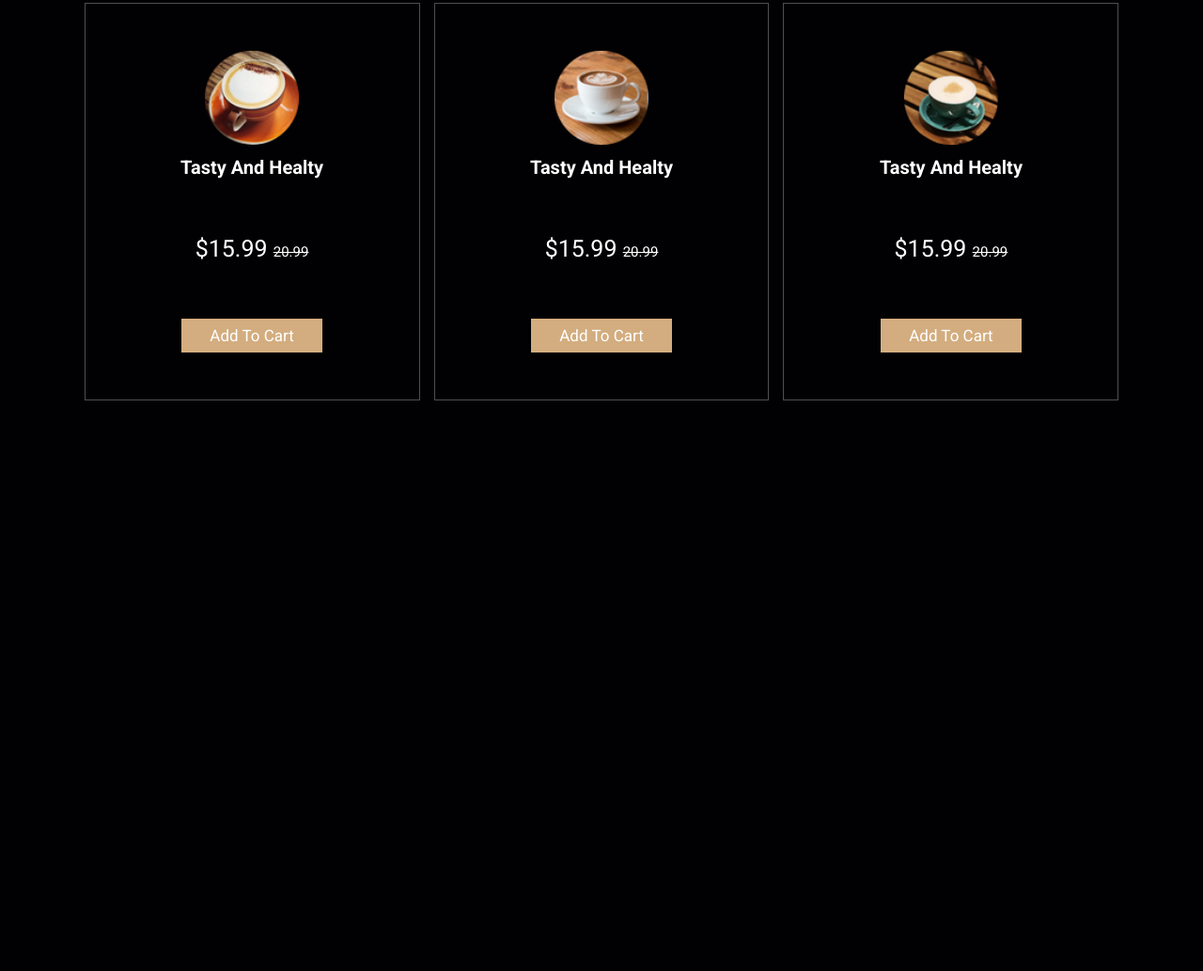
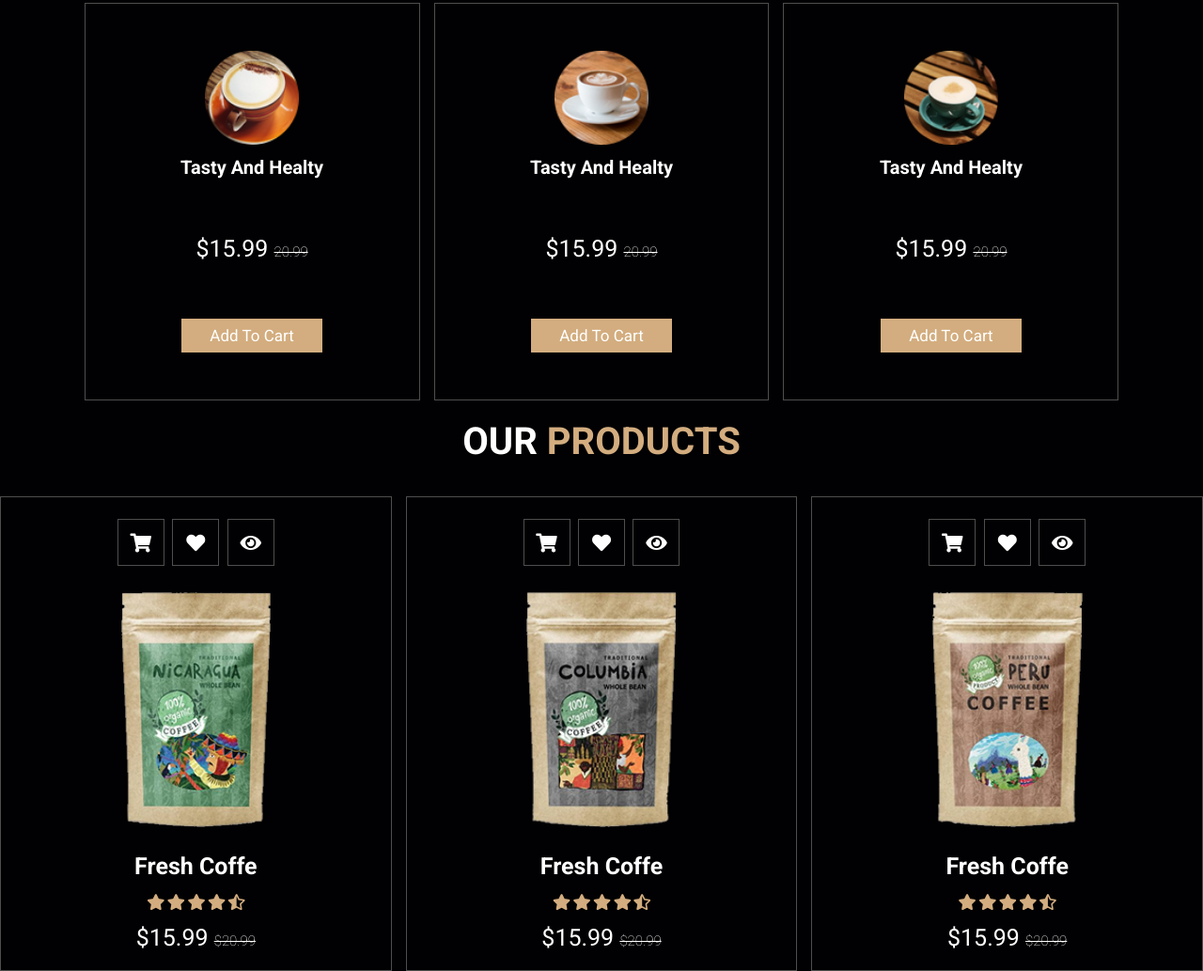
Before and after one commit to Blenybonze/coffe-shop, a plain HTML site: page index.html in a window 1280 px wide. Shown: the part 1853-2886 px from the top of the page at 94% size. Before the commit the page ends 2299 px from the top, so only its background shows below. Drawn offline with Linux system fonts and the light colour scheme.

Commit message:
Products section finalizada
Estilizada e responsiva.

```diff
--- a/css/style.css
+++ b/css/style.css
@@ -302,6 +302,7 @@ section {
 
 .menu .box-container .box .price span {
     font-size: 1.5rem;
+    font-weight: lighter;
     text-decoration: line-through;
 }
 
@@ -313,7 +314,64 @@ section {
     color: var(--black);
 }
 
+.products .box-container {
+    display: grid;
+    grid-template-columns: repeat(auto-fit, minmax(30rem, 1fr));
+    gap: 1.5rem;
+}
 
+.products .box-container .box {
+    text-align: center;
+    border: var(--border);
+    padding: 2rem;
+}
+
+.products .box-container .box .icons a {
+    height: 5rem;
+    width: 5rem;
+    line-height: 5rem;
+    font-size: 2rem;
+    border: var(--border);
+    color: #fff;
+    margin: .3rem;
+}
+
+.products .box-container .box .icons a:hover {
+    background: var(--main-color);
+}
+
+.products .box-container .box .image {
+    padding: 2.5rem 0;
+}
+
+.products .box-container .box .image img {
+    height: 25rem;
+}
+
+.products .box-container .box .content h3 {
+    color: #fff;
+    font-size: 2.5rem;
+}
+
+.products .box-container .box .content .stars {
+    padding: 1.5rem;
+}
+
+.products .box-container .box .content .stars i {
+    font-size: 1.7rem;
+    color: var(--main-color);
+}
+
+.products .box-container .box .content .price{
+    color: #fff;
+    font-size: 2.5rem;
+}
+
+.products .box-container .box .content .price span{
+    text-decoration: line-through;
+    font-weight: lighter;
+    font-size: 1.5rem;
+}
 
 
 
--- a/index.html
+++ b/index.html
@@ -169,6 +169,81 @@
     </section>
     <!--    Menu section ends  -->
 
+    <!--    Products section starts  -->
+    <sextion class="products" id="products">
+        <h1 class="heading">our <span>products</span></h1>
+
+        <div class="box-container">
+            <div class="box">
+                <div class="icons">
+                    <a href="#" class="fas fa-shopping-cart"></a>
+                    <a href="#" class="fas fa-heart"></a>
+                    <a href="#" class="fas fa-eye"></a>
+                </div>
+                <div class="image">
+                    <img src="images/product-1.png" alt="">
+                </div>
+                <div class="content">
+                    <h3>fresh coffe</h3>
+                    <div class="stars">
+                        <i class="fas fa-star"></i>
+                        <i class="fas fa-star"></i>
+                        <i class="fas fa-star"></i>
+                        <i class="fas fa-star"></i>
+                        <i class="fas fa-star-half-alt"></i>
+                    </div>
+                    <div class="price">$15.99 <span>$20.99</span></div>
+                </div>
+            </div>
+
+            <div class="box">
+                <div class="icons">
+                    <a href="#" class="fas fa-shopping-cart"></a>
+                    <a href="#" class="fas fa-heart"></a>
+                    <a href="#" class="fas fa-eye"></a>
+                </div>
+                <div class="image">
+                    <img src="images/product-2.png" alt="">
+                </div>
+                <div class="content">
+                    <h3>fresh coffe</h3>
+                    <div class="stars">
+                        <i class="fas fa-star"></i>
+                        <i class="fas fa-star"></i>
+                        <i class="fas fa-star"></i>
+                        <i class="fas fa-star"></i>
+                        <i class="fas fa-star-half-alt"></i>
+                    </div>
+                    <div class="price">$15.99 <span>$20.99</span></div>
+                </div>
+            </div>
+
+            <div class="box">
+                <div class="icons">
+                    <a href="#" class="fas fa-shopping-cart"></a>
+                    <a href="#" class="fas fa-heart"></a>
+                    <a href="#" class="fas fa-eye"></a>
+                </div>
+                <div class="image">
+                    <img src="images/product-3.png" alt="">
+                </div>
+                <div class="content">
+                    <h3>fresh coffe</h3>
+                    <div class="stars">
+                        <i class="fas fa-star"></i>
+                        <i class="fas fa-star"></i>
+                        <i class="fas fa-star"></i>
+                        <i class="fas fa-star"></i>
+                        <i class="fas fa-star-half-alt"></i>
+                    </div>
+                    <div class="price">$15.99 <span>$20.99</span></div>
+                </div>
+            </div>
+
+        </div>
+    </sextion>
+    <!--    Products section ends  -->
+
 
 
 
```
